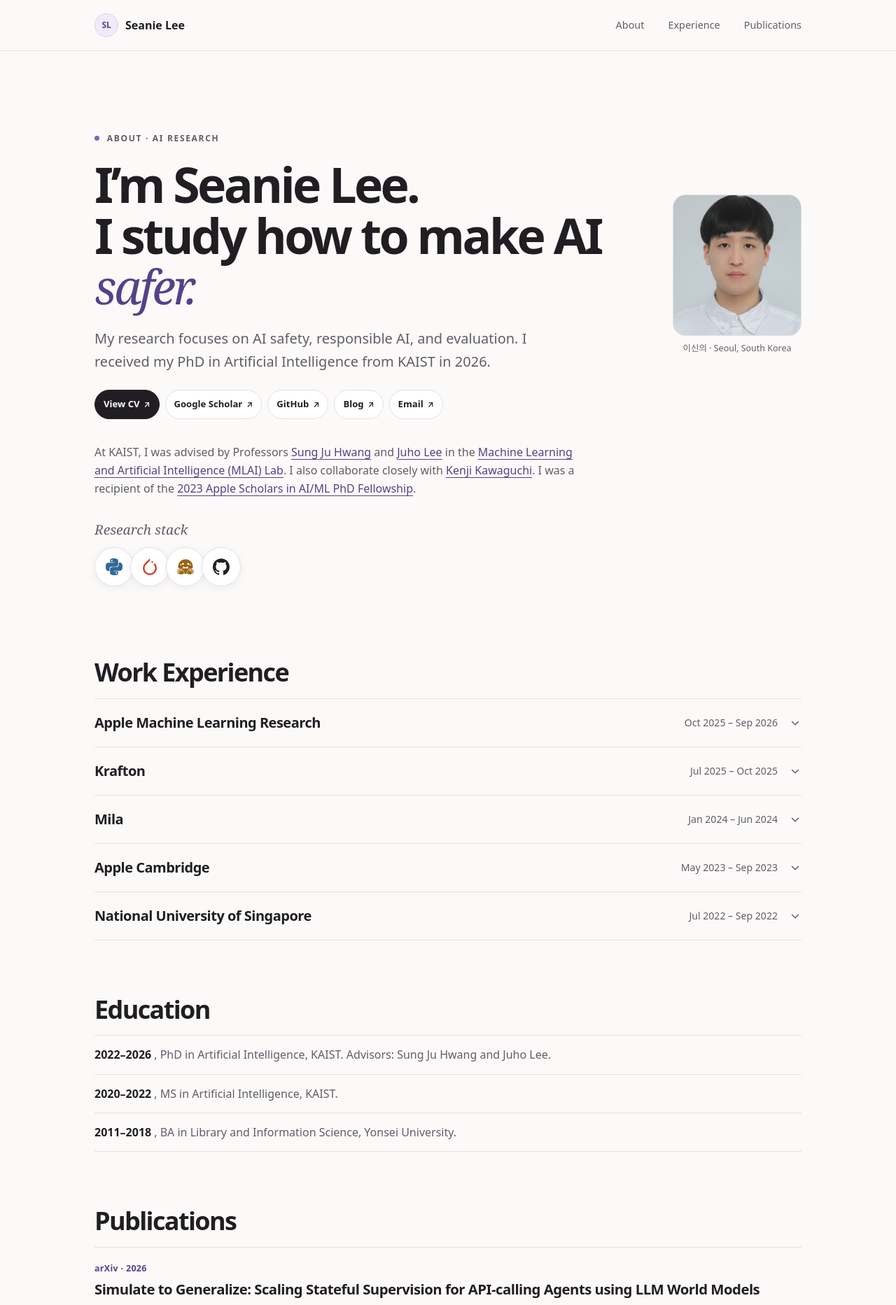
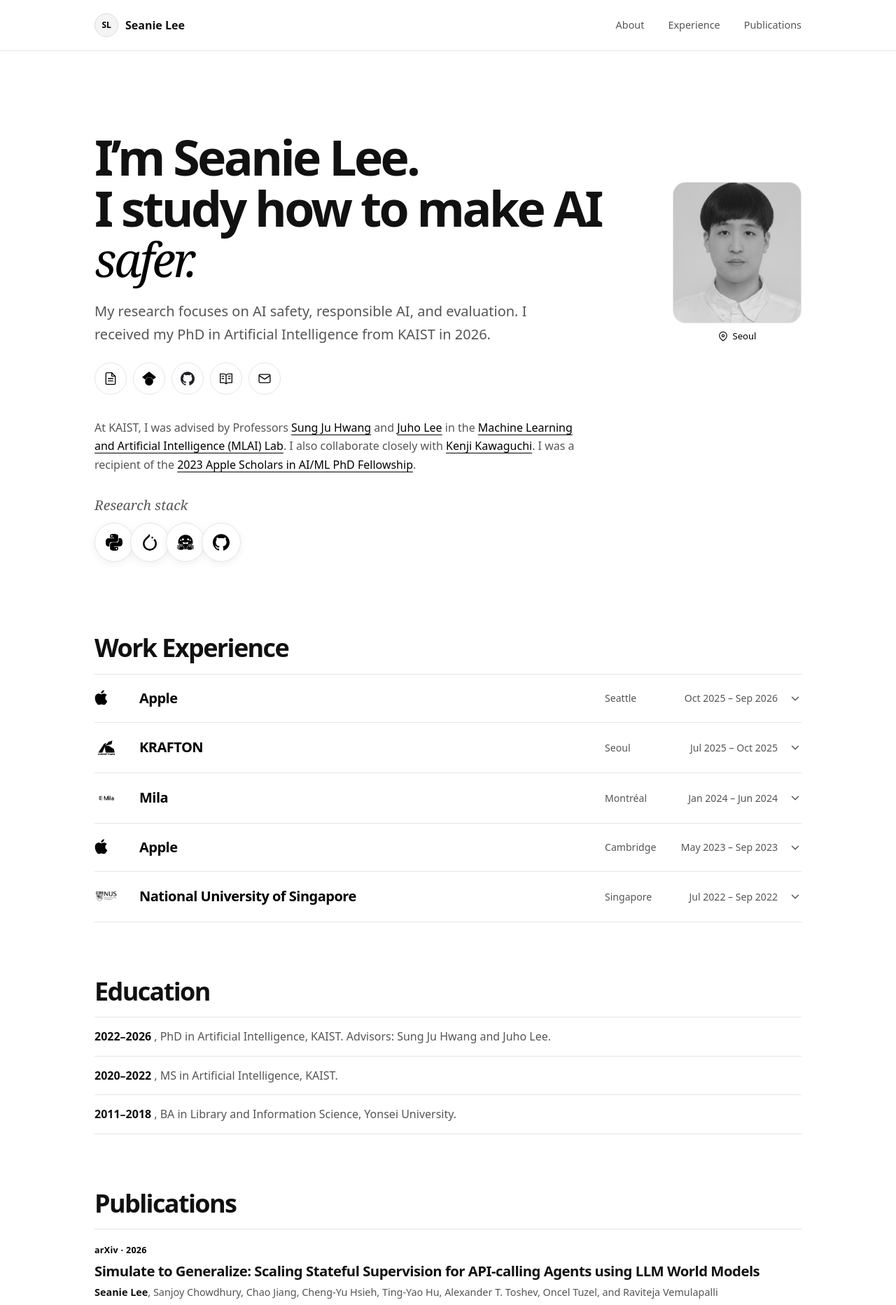
Before and after one commit to seanie12/seanie12.github.io, a Jekyll site: the page built from _pages/about.md, in a window 1280 px wide. Shown: the top 1865 px of the page at 70% size. Built offline with Jekyll 4.4.1, drawn with Linux system fonts in a browser that asks for light colours; some of the changed text lies outside the part shown.

Commit message:
Refine homepage with monochrome styling and footer links

```diff
--- a/_includes/research-experience.html
+++ b/_includes/research-experience.html
@@ -4,12 +4,17 @@
     {% for entry in site.data.research_experience %}
     <details name="research-experience">
       <summary>
+        {% assign logo = '/assets/icons/' | append: entry.logo %}
+        <span class="experience-logo"><img src="{{ logo | relative_url }}" alt="" width="34" height="34"></span>
         <span class="experience-name">{{ entry.name }}</span>
-        <span class="experience-date">{{ entry.dates }}</span>
+        <span class="experience-meta">
+          <span class="experience-city">{{ entry.location }}</span>
+          <span class="experience-date">{{ entry.dates }}</span>
+        </span>
         <svg class="chevron" width="18" height="18" viewBox="0 0 20 20" fill="none" aria-hidden="true"><path d="m5 8 5 5 5-5" stroke="currentColor" stroke-width="1.65" stroke-linecap="round" stroke-linejoin="round"/></svg>
       </summary>
       <div class="experience-body">
-        <p><strong>{{ entry.role }}</strong> · {{ entry.location }}</p>
+        <p><strong>{{ entry.role }}</strong>{% if entry.team %} · {{ entry.team }}{% endif %}{% if entry.work_mode %} · {{ entry.work_mode }}{% endif %}</p>
         {% if entry.description %}<p>{{ entry.description }}</p>{% endif %}
         {% for person in entry.people %}
         <p>{{ person.label }}: <a href="{{ person.url }}">{{ person.name }}</a></p>
--- a/_includes/research-intro.html
+++ b/_includes/research-intro.html
@@ -1,18 +1,16 @@
 <section class="hero" id="about-me" aria-labelledby="intro-title">
   <div class="hero-copy">
-    <p class="eyebrow"><span class="dot"></span> About · AI research</p>
     <h1 id="intro-title">I’m Seanie Lee.<br>I study how to make AI <em>safer.</em></h1>
     <p class="lede">My research focuses on AI safety, responsible AI, and evaluation. I received my PhD in Artificial Intelligence from KAIST in 2026.</p>
-    <div class="hero-links" aria-label="Profile links">
-      <a class="primary" href="{{ '/assets/cv.pdf' | relative_url }}">View CV <span aria-hidden="true">↗</span></a>
-      <a href="{{ site.author.googlescholar }}">Google Scholar <span aria-hidden="true">↗</span></a>
-      <a href="https://github.com/{{ site.author.github }}">GitHub <span aria-hidden="true">↗</span></a>
-      <a href="{{ site.author.uri }}">Blog <span aria-hidden="true">↗</span></a>
-      <a href="mailto:{{ site.author.email }}">Email <span aria-hidden="true">↗</span></a>
-    </div>
+    <nav class="hero-links" aria-label="Profile links">
+      {% include research-links.html %}
+    </nav>
   </div>
   <figure class="portrait">
     <img src="{{ site.author.avatar | relative_url }}" alt="Portrait of Seanie Lee" width="200" height="220">
-    <figcaption><span lang="ko">이신의</span> · {{ site.author.location }}</figcaption>
+    <figcaption>
+      <svg viewBox="0 0 24 24" width="16" height="16" fill="none" stroke="currentColor" stroke-width="1.7" stroke-linecap="round" stroke-linejoin="round" aria-hidden="true"><path d="M20 10c0 5-8 11-8 11s-8-6-8-11a8 8 0 1 1 16 0Z"/><circle cx="12" cy="10" r="2.5"/></svg>
+      Seoul
+    </figcaption>
   </figure>
 </section>
--- /dev/null
+++ b/_includes/research-links.html
@@ -0,0 +1,13 @@
+{% assign cv = '/assets/cv.pdf' | relative_url %}
+{% assign github = 'https://github.com/' | append: site.author.github %}
+{% assign email = 'mailto:' | append: site.author.email %}
+{% assign urls = cv | append: '|' | append: site.author.googlescholar | append: '|' | append: github | append: '|' | append: site.author.uri | append: '|' | append: email | split: '|' %}
+{% assign labels = 'CV|Google Scholar|GitHub|Blog|Email' | split: '|' %}
+{% assign icons = 'cv|googlescholar|github|blog|email' | split: '|' %}
+{% for label in labels %}
+  {% assign icon = '/assets/icons/' | append: icons[forloop.index0] | append: '.svg' %}
+  <a href="{{ urls[forloop.index0] }}" aria-label="{{ label }}">
+    <img src="{{ icon | relative_url }}" width="20" height="20" alt="">
+    <span>{{ label }}</span>
+  </a>
+{% endfor %}
--- a/_layouts/research.html
+++ b/_layouts/research.html
@@ -4,7 +4,7 @@
   <meta charset="utf-8">
   <meta name="viewport" content="width=device-width, initial-scale=1">
   <meta name="description" content="{{ site.description | escape }}">
-  <meta name="theme-color" content="#fbfaf8">
+  <meta name="theme-color" content="#ffffff">
   {% include seo.html %}
   <link rel="icon" href="{{ '/images/favicon-32x32.png' | relative_url }}">
   <link rel="stylesheet" href="{{ '/assets/css/research.css' | relative_url }}">
@@ -24,10 +24,27 @@
   <main class="shell" id="main">
     {{ content }}
   </main>
-  <footer class="shell footer">
-    <span>{{ site.author.name }} · {{ site.author.location }}</span>
-    <a href="mailto:{{ site.author.email }}">Email</a>
-    <a href="#top">Back to top ↑</a>
+  <footer class="footer">
+    <div class="shell">
+      <div class="footer-main">
+        <a class="wordmark" href="#top"><span aria-hidden="true">SL</span> Seanie Lee</a>
+        <nav class="footer-nav" aria-labelledby="footer-site-title">
+          <h2 id="footer-site-title">Explore</h2>
+          <a href="#about-me">About</a>
+          <a href="#-work-experience">Experience</a>
+          <a href="#-publications">Publications</a>
+          <a href="#-educations">Education</a>
+        </nav>
+        <nav class="footer-nav footer-links" aria-labelledby="footer-links-title">
+          <h2 id="footer-links-title">Links</h2>
+          {% include research-links.html %}
+        </nav>
+      </div>
+      <div class="footer-bottom">
+        <span>© {{ site.time | date: "%Y" }} Seanie Lee</span>
+        <a href="#top">Back to top ↑</a>
+      </div>
+    </div>
   </footer>
   {% if site.google_analytics_id %}{% include analytics.html %}{% endif %}
 </body>
--- a/assets/css/research.css
+++ b/assets/css/research.css
@@ -1,11 +1,11 @@
 :root {
   color-scheme: light;
-  --paper: #fbfaf8;
-  --ink: #201e23;
-  --quiet: #615d67;
-  --line: #e5e0e5;
-  --accent: #554189;
-  --tint: #f0ebf8;
+  --paper: #fff;
+  --ink: #111;
+  --quiet: #555;
+  --line: #e5e5e5;
+  --accent: #000;
+  --tint: #f4f4f4;
   --display: ui-sans-serif, system-ui, -apple-system, BlinkMacSystemFont, "Segoe UI", sans-serif;
 }
 *, *::before, *::after { box-sizing: border-box; }
@@ -18,36 +18,34 @@ a:hover { text-decoration-thickness: 2px; }
 .skip { position: absolute; z-index: 4; top: 12px; left: 12px; padding: 8px 14px; background: white; transform: translateY(-200%); }
 .skip:focus { transform: none; }
 .site-header { background: var(--paper); border-bottom: 1px solid var(--line); }
-.header-inner, nav, .wordmark, .footer { display: flex; align-items: center; }
+.header-inner, .header-inner nav, .wordmark { display: flex; align-items: center; }
 .header-inner { justify-content: space-between; gap: 14px; min-height: 72px; }
 .wordmark { gap: 10px; font-weight: 680; white-space: nowrap; }
-.wordmark span { display: grid; place-items: center; width: 34px; height: 34px; border: 1px solid #ddd2ee; border-radius: 50%; background: var(--tint); color: var(--accent); font-size: .75rem; letter-spacing: -.02em; }
+.wordmark span { display: grid; place-items: center; width: 34px; height: 34px; border: 1px solid #ddd; border-radius: 50%; background: var(--tint); color: var(--accent); font-size: .75rem; letter-spacing: -.02em; }
 .header-inner a, .footer a { text-decoration: none; color: inherit; }
 .header-inner a:hover, .footer a:hover { color: var(--accent); text-decoration: underline; }
-nav { gap: clamp(14px, 3vw, 34px); font-size: .9rem; color: var(--quiet); }
+.header-inner nav { gap: clamp(14px, 3vw, 34px); font-size: .9rem; color: var(--quiet); }
 section[id] { scroll-margin-top: 24px; }
 .hero { display: grid; grid-template-columns: minmax(0, 1fr) 184px; align-items: center; gap: clamp(24px, 5vw, 70px); padding-block: clamp(62px, 9vw, 120px) 34px; }
-.eyebrow { margin: 0 0 19px; color: var(--quiet); font-size: .75rem; font-weight: 700; letter-spacing: .14em; text-transform: uppercase; }
-.dot { display: inline-block; width: 7px; height: 7px; margin-right: 6px; border-radius: 50%; background: #8161bb; vertical-align: .12em; }
 h1, h2, h3, p, figure { margin: 0; }
 h1 { font-size: clamp(2.55rem, 5.45vw, 4.5rem); line-height: 1.04; font-weight: 680; letter-spacing: -.052em; text-wrap: balance; }
 h1 em { font: italic .97em/1 Georgia, serif; color: var(--accent); letter-spacing: -.047em; }
 .lede { max-width: 59ch; margin-top: 22px; color: var(--quiet); font-size: clamp(1.04rem, 1.9vw, 1.25rem); }
-.hero-links { display: flex; flex-wrap: wrap; align-items: center; gap: 8px; margin-top: 24px; }
-.hero-links a { display: inline-flex; align-items: center; gap: 6px; padding: 7px 12px; min-height: 42px; border: 1px solid var(--line); border-radius: 100px; color: var(--ink); font-weight: 600; font-size: .82rem; text-decoration: none; background: white; }
-.hero-links a:hover { background: var(--tint); border-color: #dbd0ee; color: var(--accent); }
-.hero-links .primary { background: var(--ink); color: white; border-color: var(--ink); }
-.hero-links span { font-size: .88em; }
-.portrait img { width: 100%; height: auto; aspect-ratio: 10 / 11; object-fit: cover; object-position: center 38%; border-radius: 18px; border: 1px solid var(--line); background: var(--tint); }
-.portrait figcaption { margin-top: 8px; color: var(--quiet); font-size: .78rem; text-align: center; }
+.hero-links { display: flex; flex-wrap: wrap; align-items: center; gap: 9px; margin-top: 24px; }
+.hero-links a { position: relative; display: grid; place-items: center; width: 46px; height: 46px; border: 1px solid var(--line); border-radius: 50%; background: #fff; }
+.hero-links a:hover, .hero-links a:focus-visible { background: var(--tint); border-color: #888; }
+.hero-links span { position: absolute; z-index: 2; visibility: hidden; top: calc(100% + 8px); left: 50%; transform: translateX(-50%); padding: 4px 8px; border-radius: 6px; color: #fff; background: #111; font-size: .75rem; white-space: nowrap; }
+.hero-links a:hover span, .hero-links a:focus-visible span { visibility: visible; }
+.portrait img { width: 100%; height: auto; aspect-ratio: 10 / 11; object-fit: cover; object-position: center 38%; filter: grayscale(1); border-radius: 18px; border: 1px solid var(--line); background: var(--tint); }
+.portrait figcaption { display: flex; align-items: center; justify-content: center; gap: 5px; margin-top: 8px; color: #000; font-size: .82rem; }
 .bio { max-width: 78ch; color: var(--quiet); }
 .stack { margin-top: 33px; }
 .stack h2 { color: var(--quiet); font: italic 1.2rem/1.3 Georgia, serif; }
 .stack-list { display: flex; flex-wrap: wrap; list-style: none; margin: 12px 0 0; padding: 0 0 24px; }
 .stack-list li + li { margin-left: -5px; }
-.stack-list a { position: relative; display: grid; place-items: center; width: 56px; height: 56px; border: 1px solid var(--line); border-radius: 50%; background: #fff; box-shadow: 0 3px 12px #201e2310; transition: transform .2s, border-color .2s; }
-.stack-icon { width: 24px; height: 24px; }
-.stack-list a:hover, .stack-list a:focus-visible { z-index: 1; transform: translateY(-5px); border-color: #cabbdf; }
+.stack-list a { position: relative; display: grid; place-items: center; width: 56px; height: 56px; border: 1px solid var(--line); border-radius: 50%; background: #fff; box-shadow: 0 3px 12px #00000010; transition: transform .2s, border-color .2s; }
+.stack-icon { width: 24px; height: 24px; filter: brightness(0); }
+.stack-list a:hover, .stack-list a:focus-visible { z-index: 1; transform: translateY(-5px); border-color: #888; }
 .stack-label { visibility: hidden; opacity: 0; position: absolute; top: calc(100% + 7px); left: 50%; transform: translateX(-50%); background: var(--ink); color: white; border-radius: 8px; padding: 3px 8px; white-space: nowrap; font-size: .72rem; pointer-events: none; }
 .stack-list li:first-child .stack-label { left: 0; transform: none; }
 .stack-list a:hover .stack-label, .stack-list a:focus-visible .stack-label { visibility: visible; opacity: 1; }
@@ -55,15 +53,21 @@ h1 em { font: italic .97em/1 Georgia, serif; color: var(--accent); letter-spacin
 .section h2 { margin: 0 0 16px; font-size: clamp(1.6rem, 3vw, 2.25rem); font-weight: 660; line-height: 1.16; letter-spacing: -.045em; }
 .experience-list, .paper-list, .timeline ul { border-top: 1px solid var(--line); }
 details { border-bottom: 1px solid var(--line); }
-summary { display: grid; grid-template-columns: minmax(0, 1fr) auto 18px; align-items: center; gap: 16px; padding: 21px 0; cursor: pointer; list-style: none; }
+summary { display: grid; grid-template-columns: 48px minmax(0, 1fr) auto 18px; align-items: center; gap: 16px; padding: 21px 0; cursor: pointer; list-style: none; }
 summary::-webkit-details-marker { display: none; }
-summary:hover .experience-name, details[open] .experience-name { color: var(--accent); }
+summary:hover .experience-name, details[open] .experience-logo { display: grid; place-items: center; width: 48px; height: 48px; border: 1px solid var(--line); border-radius: 50%; background: #fff; }
+.experience-logo img { width: 34px; height: 29px; object-fit: contain; filter: grayscale(1); }
+.experience-logo img[src$="apple.svg"] { width: 19px; height: 24px; }
+.experience-meta { display: flex; flex-wrap: wrap; gap: 4px 16px; align-items: baseline; color: var(--quiet); font-size: .88rem; }
+.experience-city { min-width: 84px; }
+.experience-date { min-width: 147px; text-align: right; }
+.experience-name { color: var(--accent); }
 .experience-name { font-size: clamp(1rem, 2.25vw, 1.25rem); font-weight: 650; line-height: 1.3; letter-spacing: -.025em; }
 .experience-date, .experience-body, .chevron { color: var(--quiet); }
 .experience-date { font-size: .88rem; font-variant-numeric: tabular-nums; }
 .chevron { transition: transform .2s; }
 details[open] .chevron { transform: rotate(180deg); }
-.experience-body { padding: 0 0 22px; }
+.experience-body { padding: 0 0 22px 64px; }
 .experience-body p + p { margin-top: 3px; }
 .experience-body strong { color: var(--ink); }
 .timeline ul, .paper-list { list-style: none; padding: 0; margin: 0; }
@@ -76,24 +80,37 @@ details[open] .chevron { transform: rotate(180deg); }
 .paper-authors strong { color: var(--ink); }
 .paper-links { display: flex; flex-wrap: wrap; gap: 8px; margin-top: 10px; }
 .paper-links a { border: 1px solid var(--line); background: white; border-radius: 100px; padding: 3px 9px; font-size: .77rem; font-weight: 620; text-decoration: none; }
-.paper-links a:hover { background: var(--tint); border-color: #dbd0ee; }
-.footer { gap: 18px; margin-top: 60px; min-height: 75px; color: var(--quiet); font-size: .85rem; }
-.footer a:last-child { margin-left: auto; }
+.paper-links a:hover { background: var(--tint); border-color: #ddd; }
+.footer { margin-top: 76px; background: #202020; color: #fff; }
+.footer-main { display: grid; grid-template-columns: minmax(0, 1fr) auto auto; align-items: start; gap: clamp(28px, 7vw, 100px); padding-block: 52px 44px; }
+.footer .wordmark span { border-color: #686868; background: transparent; color: #fff; }
+.footer a:hover { color: #fff; }
+.footer-nav { display: grid; justify-items: start; gap: 9px; }
+.footer-nav h2 { color: #bcbcbc; font-size: .84rem; font-weight: 500; }
+.footer-nav a { display: flex; align-items: center; gap: 8px; font-size: .92rem; }
+.footer-links img { width: 16px; height: 16px; filter: brightness(0) invert(1); }
+.footer-bottom { display: flex; align-items: center; justify-content: space-between; flex-wrap: wrap; gap: 8px 16px; border-top: 1px solid #414141; padding-block: 16px; color: #ddd; font-size: .85rem; }
 @media (max-width: 700px) {
   .shell { width: calc(100% - 44px); }
   .hero { grid-template-columns: minmax(0, 1fr) 128px; gap: 20px; }
 }
 @media (max-width: 540px) {
   .header-inner { flex-wrap: wrap; padding-block: 12px; }
-  nav { gap: 14px; flex-wrap: wrap; font-size: .82rem; }
+  .header-inner nav { gap: 14px; flex-wrap: wrap; font-size: .82rem; }
   .hero { display: flex; flex-direction: column; align-items: flex-start; gap: 22px; padding-block: 47px 24px; }
   .portrait { display: flex; align-items: center; gap: 12px; }
   .portrait img { width: 52px; border-radius: 50%; aspect-ratio: 1; }
   .portrait figcaption { margin: 0; text-align: left; }
-  summary { grid-template-columns: minmax(0, 1fr) 18px; column-gap: 10px; row-gap: 4px; padding-block: 16px; }
-  .experience-date { grid-column: 1; grid-row: 2; }
-  .chevron { grid-column: 2; grid-row: 1 / 3; }
-  .footer { flex-wrap: wrap; column-gap: 14px; row-gap: 0; padding-block: 12px; }
+  summary { grid-template-columns: 40px minmax(0, 1fr) 18px; column-gap: 10px; row-gap: 4px; padding-block: 16px; }
+  .experience-logo { grid-column: 1; grid-row: 1 / 3; width: 40px; height: 40px; }
+  .experience-logo img { width: 28px; height: 25px; }
+  .experience-name { grid-column: 2; grid-row: 1; }
+  .experience-meta { grid-column: 2; grid-row: 2; gap: 0 10px; }
+  .experience-city, .experience-date { min-width: 0; text-align: left; }
+  .chevron { grid-column: 3; grid-row: 1 / 3; }
+  .experience-body { padding-left: 50px; }
+  .footer-main { grid-template-columns: 1fr 1fr; padding-block: 32px; }
+  .footer-main .wordmark { grid-column: 1 / -1; }
 }
 @media (prefers-reduced-motion: reduce) {
   *, *::before, *::after { transition: none !important; }
```
Also changed, not shown: _data/research_experience.yml (+12 -5 lines), assets/icons/apple.svg (added), assets/icons/blog.svg (added), assets/icons/cv.svg (added), assets/icons/email.svg (added), assets/icons/googlescholar.svg (added), assets/icons/krafton.png (added), assets/icons/mila.png (added), assets/icons/nus.png (added).
